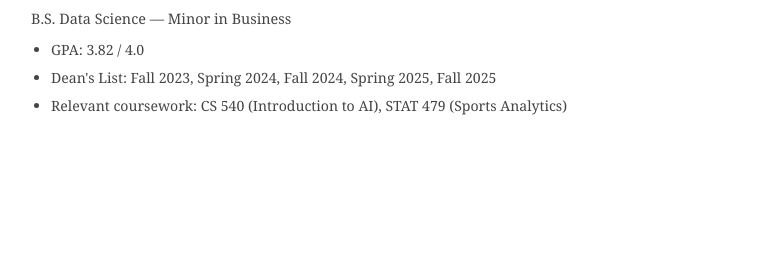
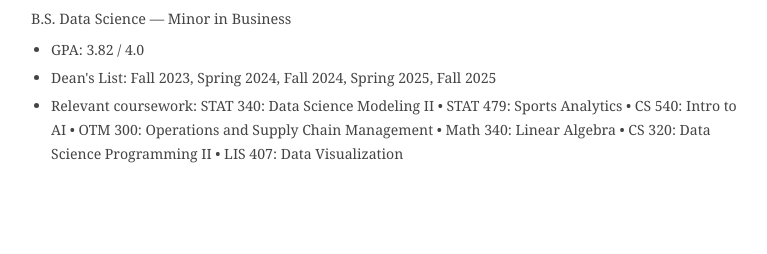
Before and after one commit to CooperWisener/personal_website, a Flask app: page /resume in a window 1280 px wide. Shown: the part 806-1060 px from the top of the page, without its empty margins (247-1014 px from the left). Before the commit the page ends 921 px from the top, so only its background shows below. Run offline with Flask 3, Linux system fonts and the light colour scheme.

Commit message:
edited my relevant coursework.

```diff
--- a/templates/resume.html
+++ b/templates/resume.html
@@ -58,7 +58,9 @@
       <ul class="edu-details">
         <li>GPA: 3.82 / 4.0</li>
         <li>Dean's List: Fall 2023, Spring 2024, Fall 2024, Spring 2025, Fall 2025</li>
-        <li>Relevant coursework: CS 540 (Introduction to AI), STAT 479 (Sports Analytics)</li>
+        <li>Relevant coursework: STAT 340: Data Science Modeling II  •  STAT 479: Sports Analytics  •  CS 540: Intro to AI  •  OTM 300: Operations and Supply Chain Management  •
+          Math 340: Linear Algebra  •  CS 320: Data Science Programming II •  LIS 407: Data Visualization
+      </li>
       </ul>
     </div>
   </div>
```
Also changed, not shown: .claude/settings.local.json.
